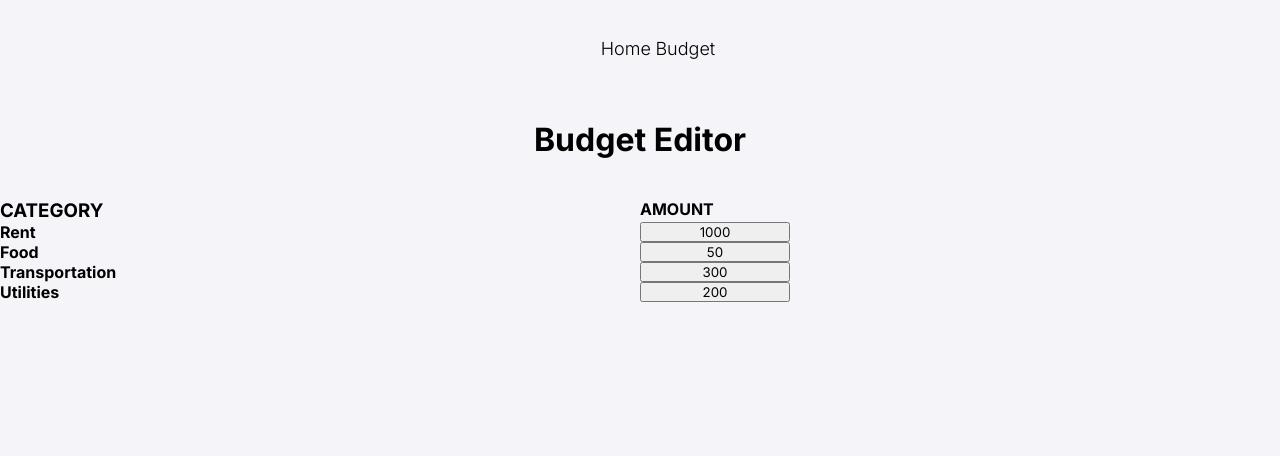
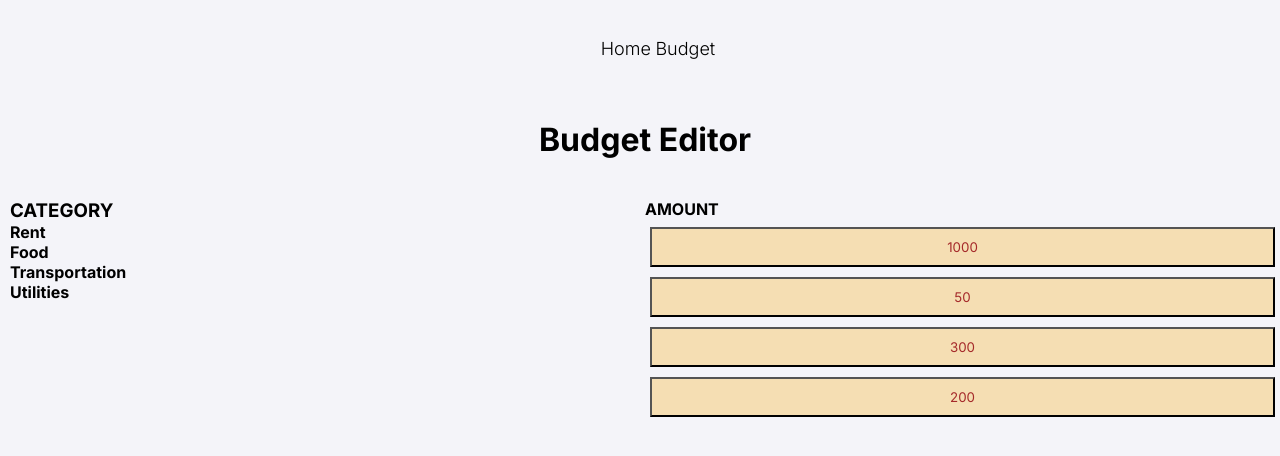
Before and after one commit to Cbuen/budget-web-app, a Flask app: page /editBudget in a window 1280 px wide. Shown: the top 456 px of the page. Run offline with Flask 3, Linux system fonts and the light colour scheme; some libraries are stand-ins or nearby versions.

Commit message:
Budget editor buttons, on hover input appear, NEXT ADDITION, Button on click sends what ever user types on input to flask server to update the budget and buttons!, also need a way for user to click input box for typing

```diff
--- a/app/static/styles/style.css
+++ b/app/static/styles/style.css
@@ -68,11 +68,13 @@ nav .home-link-logo{
 .tableContainer h1{
     text-align: center;
     margin-bottom: 40px;
+    padding-left: 10px;
 }
 
 .tableTop {
     display: flex;
     flex-direction: row;
+    padding-left: 10px;
 }
 
 .tableTopLeft, .tableTopRight {
@@ -82,6 +84,8 @@ nav .home-link-logo{
 .tableBottom {
     display: flex;
     flex-direction: row;
+    padding-left: 10px;
+
 }
 
 .tableBottomLeft, .tableBottomRight {
@@ -100,3 +104,34 @@ nav .home-link-logo{
 .editContainer {
     padding-top: 120px;
 }
+
+
+.budget-item {
+    position: relative;
+    display: inline-block;
+    margin: 5px; /* Adjust as needed */
+}
+
+.budgetButton {
+    padding: 10px 10px;
+    color: brown;
+    background-color: wheat;
+    cursor: pointer;
+    width: 100%; /* Make button fill the container */
+}
+
+.amount-input {
+    position: absolute;
+    bottom: 100%;
+    left: 0;
+    width: 100%;
+    padding: 5px;
+    border: 1px solid #ccc;
+    display: none;
+    box-sizing: border-box;
+    margin-bottom: 5px; /* Space between input and button */
+}
+
+.budget-item:hover .amount-input {
+    display: block;
+}
--- a/app/templates/editBudget.html
+++ b/app/templates/editBudget.html
@@ -46,7 +46,10 @@
 
                 <div class="tableBottomRight">
                     {% for i in userData['Amount'] %}
-                        <button class="budgetButton">{{ i }}</button>
+                        <div class="budget-item">
+                            <input type="number" class="amount-input" step="0.01" min="0" placeholder="{{ i }}">
+                            <button class="budgetButton">{{ i }}</button>
+                        </div>
                     {% endfor %}
                 </div>
             </div>
```
